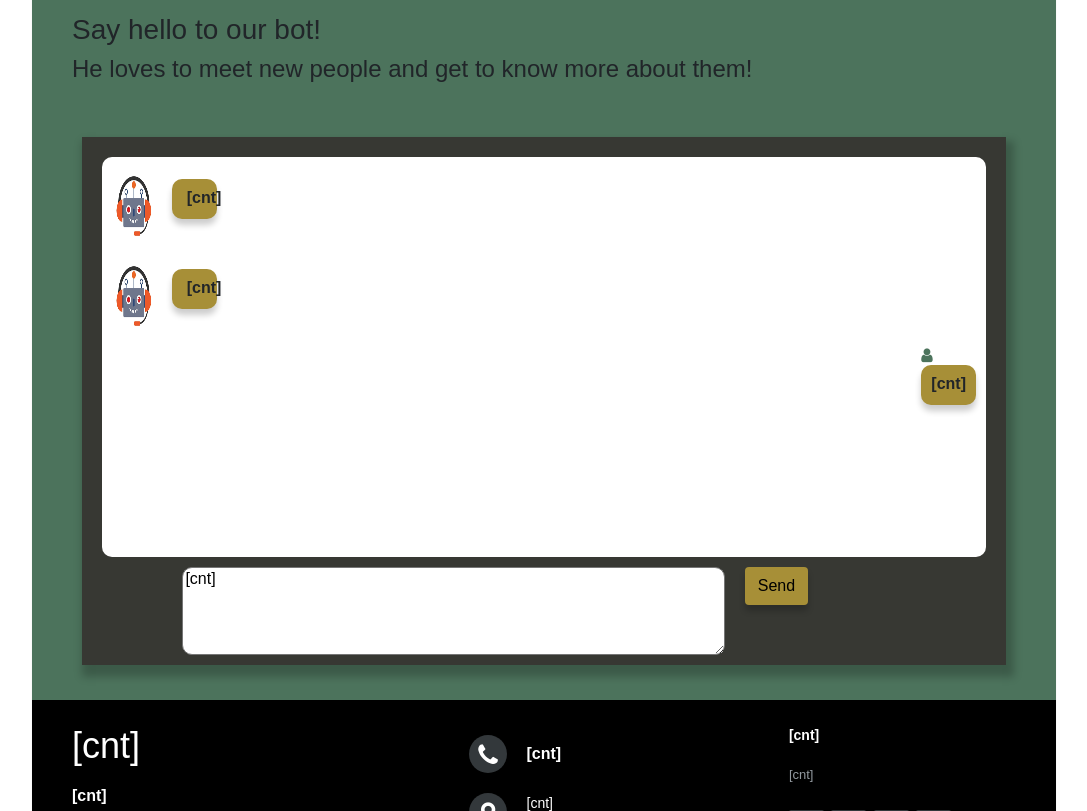
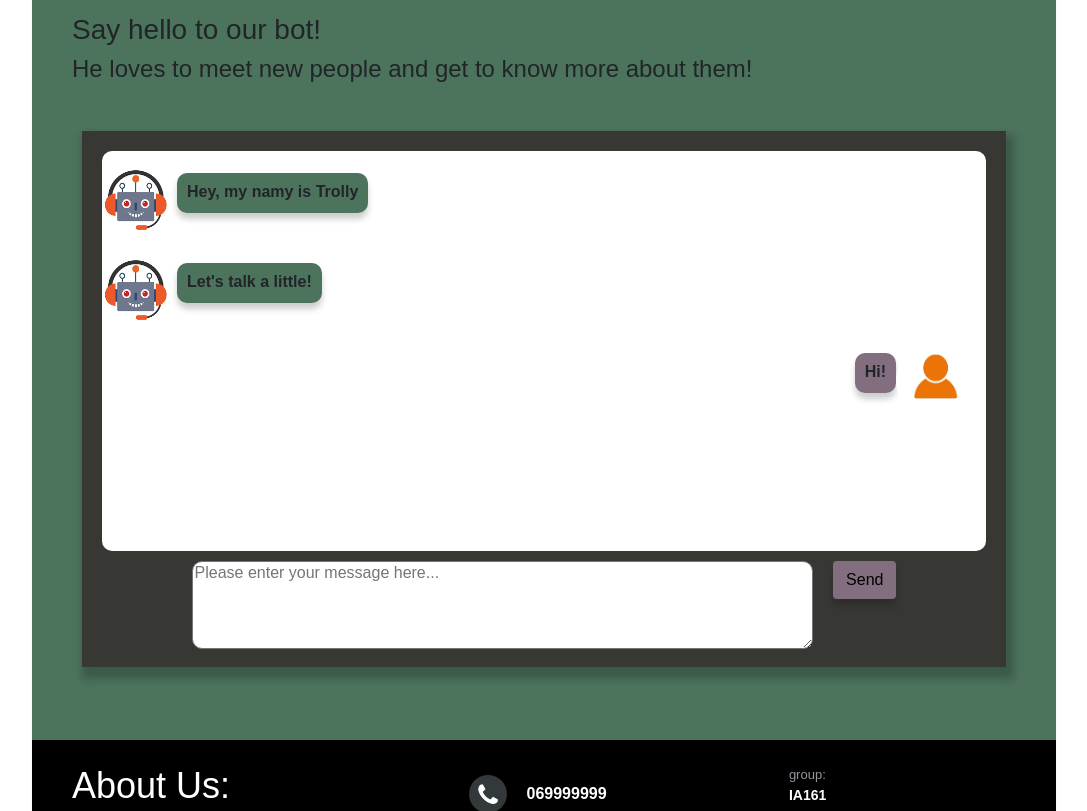
Before and after one commit to maritur/ChatBot, a plain HTML site: page frontend/src/chat-window.html in a window 1280 px wide. Shown: the part 100-911 px from the top of the page, without its empty margins (96-1183 px from the left). Drawn offline with nearby package versions, Linux system fonts and the light colour scheme.

Commit message:
improved design (#9)

```diff
--- a/frontend/src/chat-window.html
+++ b/frontend/src/chat-window.html
@@ -17,7 +17,6 @@
 
 <header class="pt-1 pb-1 navbar">
     <h1 class="site-name text-center">ChatBot Trolly</h1>
-    <!--<i class="fa fa-icon">[cnt]</i>-->
     <img src="bot.png">
 </header>
 
@@ -27,32 +26,28 @@
     <section>
         <h4>He loves to meet new people and get to know more about them!</h4>
     </section>
-    <br><br>
 
-
-    <section class="contact-list"></section>
-
-
-    <section class="conversation">
+    <section class="conversation my-5">
         <section class="msg-view" id="msg-view">
             <section class="message-incoming row align-items-center">
-                <img class="col-5" src="bot.png">
-                <p class="col-3 text-message">[cnt]</p></section>
+                <img class="icon" src="bot.png">
+                <p class="text-message recieved">Hey, my namy is Trolly</p></section>
             <br><br><br><br><br>
 
             <section class="message-incoming row align-items-center">
-                <img class="col-5" src="bot.png">
-                <p class="col-3 text-message">[cnt]</p></section>
+                <img class="icon" src="bot.png">
+                <p class="text-message recieved">Let's talk a little!</p></section>
             <br><br><br><br><br>
 
-            <section class="message-outgoing ">
-                <i class="fa fa-user user-icon"></i>
-                <p class="text-message">[cnt]</p></section>
+            <section class="message-outgoing row align-items-center mr-0">
+                <p class="text-message sent">Hi!</p>
+                <img class="icon" src="user-icon.jpg">
+            </section>
             <br><br><br><br><br>
         </section>
 
 
-        <section class="msg-input">
+        <section class="msg-input row justify-content-md-center m-2">
 
             <script>
                 function send_message() {
@@ -60,14 +55,15 @@
                     var new_message = textarea.value;
                     var chatWindow = document.getElementById("msg-view");
                     var chat = chatWindow.appendChild(document.createElement("section"));
-                    chat.classList.add("message-outgoing");
+                    chat.classList.add("message-outgoing", "row", "align-items-center", "mr-0");
 
-                    var uIcon = chat.appendChild(document.createElement("i"));
                     var uMessage = chat.appendChild(document.createElement("p"));
-                    uMessage.classList.add("text-message");
+                    var uIcon = chat.appendChild(document.createElement("img"));
+                    uMessage.classList.add("text-message", "sent");
                     uMessage.innerHTML = new_message;
+                    uIcon.classList.add("icon");
+                    uIcon.setAttribute("src", "user-icon.jpg");
 
-                    uIcon.classList.add("fa", "fa-user", "user-icon");
                     for (var i = 0; i < 5; i += 1) {
                         chatWindow.appendChild(document.createElement("br"));
                     }
@@ -111,12 +107,13 @@
                     var chat = chatWindow.appendChild(document.createElement("section"));
                     chat.classList.add("message-incoming");
 
-                    var uIcon = chat.appendChild(document.createElement("i"));
+                    var uIcon = chat.appendChild(document.createElement("img"));
                     var uMessage = chat.appendChild(document.createElement("p"));
-                    uMessage.classList.add("text-message");
-                    uMessage.innerHTML = message;
+                    uMessage.classList.add("text-message", "recieved", "col-3");
+                    uMessage.innerHTML = new_message;
+                    uIcon.classList.add("col-5");
+                    uIcon.setAttribute("src", "bot.png");
 
-                    uIcon.classList.add("fa", "fa-user", "user-icon");
                     for (var i = 0; i < 5; i += 1) {
                         chatWindow.appendChild(document.createElement("br"));
                     }
@@ -154,7 +151,7 @@
                 }
             </script>
 
-            <textarea id="input">[cnt]</textarea>
+            <textarea id="input" placeholder="Please enter your message here..."></textarea>
             <input class="btn" type="button" value="Send" onclick="send_message()">
         </section>
     </section>
@@ -164,9 +161,9 @@
 
 <footer class="footer">
     <section class="footer-left">
-        <h3>[cnt]</h3>
+        <h3>About Us:</h3>
         <p class="footer-links">
-            [cnt]
+            Out bot was made by <br> Roman Untilov, Minoiu Anna, <br> Turuta Maria, Munteanu Doinita
             <i class="icon"></i>
             <a href="link"></a>
         </p>
@@ -174,17 +171,16 @@
 
     <section class="footer-center">
         <i class="fa fa-phone"></i>
-        <p>[cnt]</p><br>
+        <p>069999999</p><br>
         <i class="fa fa-map-marker"></i>
         <p>
-            <span>[cnt]</span>[cnt]</p>
+            <span>Adress:</span>Chisinau, str.Florilor, UTM</p>
     </section>
 
     <section class="footer-right">
 
         <p class="footer-company-about">
-            <span>[cnt]</span>
-            [cnt]
+            group: <span>IA161</span>
         </p>
         <section class="footer-icons">
             <a href='link'>
--- a/frontend/src/style.css
+++ b/frontend/src/style.css
@@ -3,6 +3,12 @@ body {
     margin: 0px;
     margin-left: 10% !important;
     margin-right: 10% !important;
+}
+
+.user {
+    width: 40px;
+    height: 40px;
+    color: #92999f;
 }
 
 .user-icon, .user-icon::before {
@@ -19,7 +25,7 @@ img {
     box-shadow: 0 6px 6px 0 rgba(0, 0, 0, 0.20);
     border-radius: 10px;
     padding: 10px;
-    background-color: #a78f37;
+    background-color: #836e7f;
     margin-bottom: 50px !important;
     margin-left: 20px;
 }
@@ -66,13 +72,22 @@ section::-webkit-scrollbar-thumb
 section::-webkit-scrollbar-thumb:hover {
     background: #4c735c;
 }
-
+.icon {
+    width:80px;
+}
 .text-message {
     box-shadow: 0 6px 6px 0 rgba(0, 0, 0, 0.20);
     border-radius: 10px;
     height: 40px;
     padding: 10px;
-    background-color: #a78f37;
+}
+
+.sent {
+    background-color: #836e7f;
+}
+
+.recieved {
+    background-color: #4c735c;
 }
 
 .message-incoming {
@@ -86,8 +101,7 @@ section::-webkit-scrollbar-thumb:hover {
 }
 
 textarea {
-    margin-left: 10% !important;
-    width: 60%;
+    width: 70%;
     border-radius: 10px;
 }
 
```
Also changed, not shown: frontend/src/user-icon.jpg (added).
